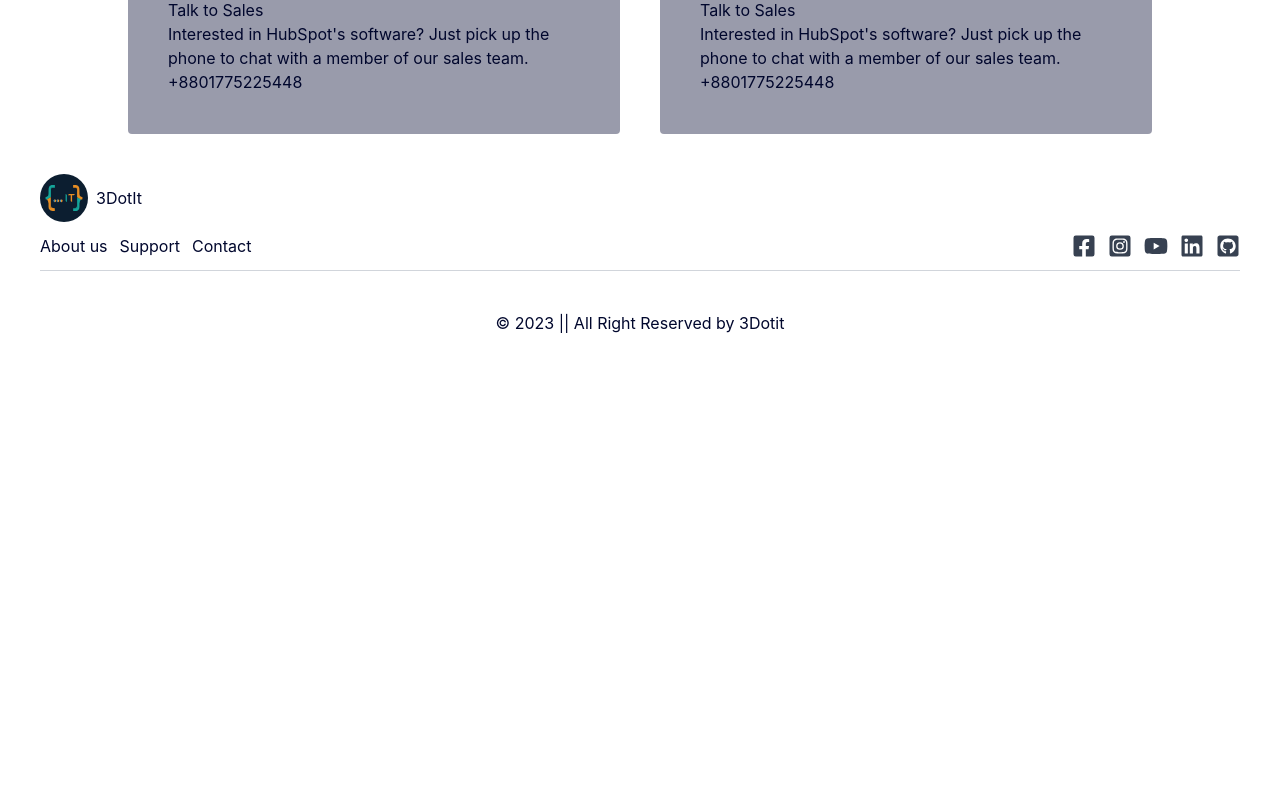
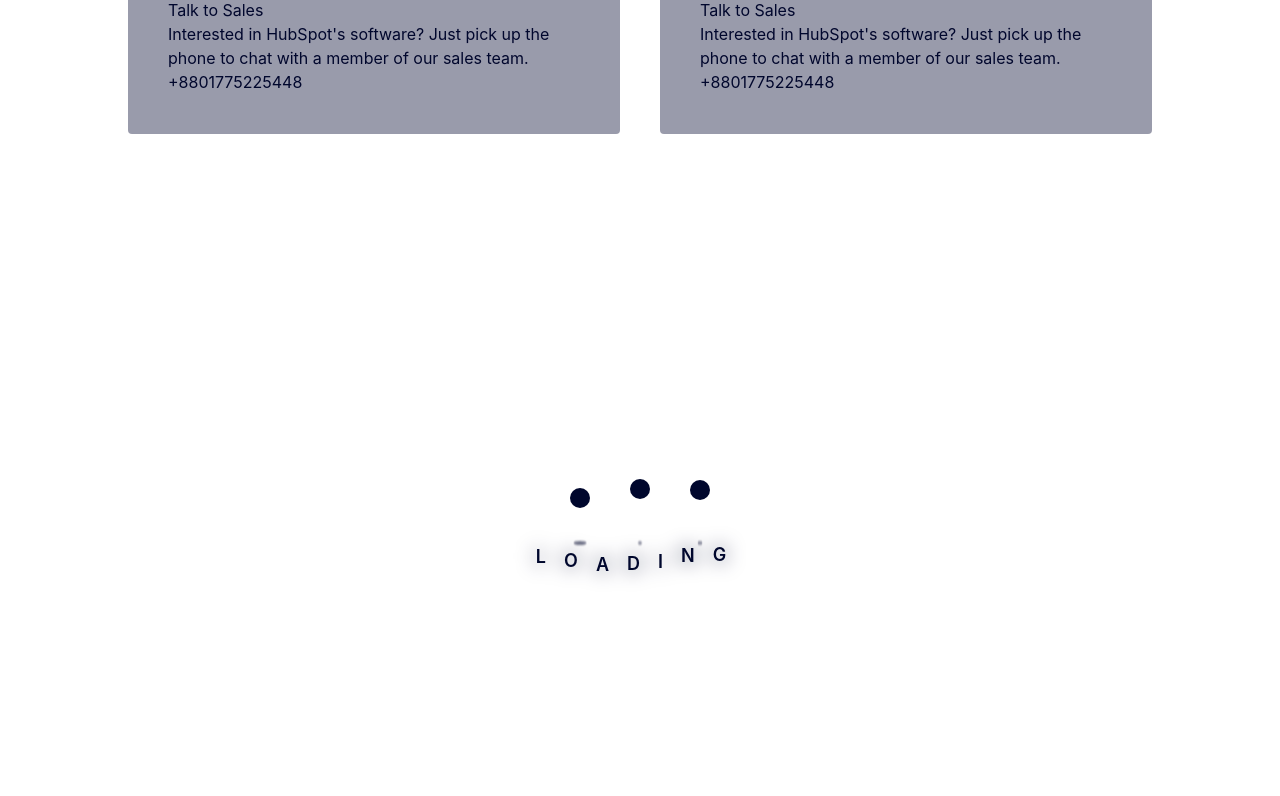
Before and after one commit to coderrabbi/3dotit, a Next.js app in the folder client/: page /contact in a window 1280 px wide. Shown: the part 704-1500 px from the top of the page. Before the commit the page ends 1119 px from the top, so only its background shows below. Built offline with nearby package versions, Linux system fonts and the light colour scheme.

Commit message:
loader added

```diff
--- a/client/components/Common/Contact/Contact.js
+++ b/client/components/Common/Contact/Contact.js
@@ -1,6 +1,7 @@
 import React from 'react';
 import PageTitle from '../PageTitle/PageTitle';
 import { FaPhoneVolume } from 'react-icons/fa';
+import Loader from '../Loader/Loader';
 const Contact = () => {
     return (
         <div className="dark:bg-primary bg-white">
@@ -37,6 +38,7 @@
                     <p>+8801775225448</p>
                 </div>
             </div>
+            <Loader />
         </div>
     );
 };
--- a/client/components/Common/Loader/Loader.js
+++ b/client/components/Common/Loader/Loader.js
@@ -1,17 +1,24 @@
 import React from 'react';
-
+import styles from '../../../styles/loader.module.css';
 const Loader = () => {
     return (
-        <div className="flex justify-center items-center h-screen bg-gray-300">
-            {/* <div class="flex space-x-2 animate-pulse">
-                <div class="w-3 h-3 bg-gray-500 rounded-full"></div>
-                <div class="w-3 h-3 bg-gray-500 rounded-full"></div>
-                <div class="w-3 h-3 bg-gray-500 rounded-full"></div>
-            </div> */}
-            <div class="snippet relative w-full" data-title=".dot-bricks">
-                <div class="stage">
-                    <div class="dot-bricks"></div>
-                </div>
+        <div className="flex justify-center items-center flex-col py-20 h-screen bg-transparent">
+            <div className={styles.wrapper}>
+                <div className={styles.circle}></div>
+                <div className={styles.circle}></div>
+                <div className={styles.circle}></div>
+                <div className={styles.shadow}></div>
+                <div className={styles.shadow}></div>
+                <div className={styles.shadow}></div>
+            </div>
+            <div className={styles.spinner}>
+                <span>L</span>
+                <span>O</span>
+                <span>A</span>
+                <span>D</span>
+                <span>I</span>
+                <span>N</span>
+                <span>G</span>
             </div>
         </div>
     );
--- a/client/pages/index.js
+++ b/client/pages/index.js
@@ -6,20 +6,20 @@
 
 export default function Home() {
     const [loading, setLoading] = useState(false);
-    // useEffect(() => {
-    //     Router.events.on('routeChangeStart', () => setLoading(true));
-    //     Router.events.on('routeChangeComplete', () => setLoading(false));
-    //     Router.events.on('routeChangeError', () => setLoading(false));
-    //     return () => {
-    //         Router.events.off('routeChangeStart', () => setLoading(true));
-    //         Router.events.off('routeChangeComplete', () => setLoading(false));
-    //         Router.events.off('routeChangeError', () => setLoading(false));
-    //     };
-    // }, [Router.events]);
+    useEffect(() => {
+        Router.events.on('routeChangeStart', () => setLoading(true));
+        Router.events.on('routeChangeComplete', () => setLoading(false));
+        Router.events.on('routeChangeError', () => setLoading(false));
+        return () => {
+            Router.events.off('routeChangeStart', () => setLoading(true));
+            Router.events.off('routeChangeComplete', () => setLoading(false));
+            Router.events.off('routeChangeError', () => setLoading(false));
+        };
+    }, [Router.events]);
     return (
         <div>
             <Head>
-                <title>Create Next App</title>
+                <title>3DotIt | A unique web solution</title>
                 <meta name="description" content="3DotIt a Digital web Service Provider" />
                 <link rel="icon" href="/assets/3dotit.svg" />
             </Head>
--- a/client/styles/globals.css
+++ b/client/styles/globals.css
@@ -203,7 +203,7 @@
     filter: blur(175px);
 }
 
-.embla {
+/* .embla {
     position: relative;
     background-color: #f7f7f7;
     padding: 20px;
@@ -330,7 +330,7 @@
 .embla__dot.is-selected:after {
     background-color: #1bcacd;
     opacity: 1;
-}
+} */
 
 .blue__gradient {
     background: linear-gradient(180deg, rgba(188, 165, 255, 0) 0%, #214d76 100%);
--- /dev/null
+++ b/client/styles/loader.module.css
@@ -0,0 +1,141 @@
+.wrapper {
+    width: 200px;
+    height: 60px;
+    position: relative;
+    z-index: 1;
+}
+
+.circle {
+    @apply dark:bg-white bg-primary;
+    width: 20px;
+    height: 20px;
+    position: absolute;
+    border-radius: 50%;
+    left: 15%;
+    transform-origin: 50%;
+    animation: circle7124 0.5s alternate infinite ease;
+}
+
+@keyframes circle7124 {
+    0% {
+        top: 60px;
+        height: 5px;
+        border-radius: 50px 50px 25px 25px;
+        transform: scaleX(1.7);
+    }
+
+    40% {
+        height: 20px;
+        border-radius: 50%;
+        transform: scaleX(1);
+    }
+
+    100% {
+        top: 0%;
+    }
+}
+
+.circle:nth-child(2) {
+    left: 45%;
+    animation-delay: 0.2s;
+}
+
+.circle:nth-child(3) {
+    left: auto;
+    right: 15%;
+    animation-delay: 0.3s;
+}
+
+.shadow {
+    @apply dark:bg-white bg-primary;
+    width: 20px;
+    height: 4px;
+    border-radius: 50%;
+    position: absolute;
+    top: 62px;
+    transform-origin: 50%;
+    z-index: -1;
+    left: 15%;
+    filter: blur(1px);
+    animation: shadow046 0.5s alternate infinite ease;
+}
+
+@keyframes shadow046 {
+    0% {
+        transform: scaleX(1.5);
+    }
+
+    40% {
+        transform: scaleX(1);
+        opacity: 0.7;
+    }
+
+    100% {
+        transform: scaleX(0.2);
+        opacity: 0.4;
+    }
+}
+
+.shadow:nth-child(4) {
+    left: 45%;
+    animation-delay: 0.2s;
+}
+
+.shadow:nth-child(5) {
+    left: auto;
+    right: 15%;
+    animation-delay: 0.3s;
+}
+.spinner {
+    @apply dark:text-white text-primary;
+    height: 50px;
+    width: max-content;
+    font-size: 18px;
+    font-weight: 600;
+    font-family: monospace;
+    letter-spacing: 1em;
+    filter: drop-shadow(0 0 10px);
+    display: flex;
+    justify-content: center;
+    align-items: center;
+}
+
+.spinner span {
+    @apply dark:text-white text-primary;
+    animation: loading6454 1.75s ease infinite;
+}
+
+.spinner span:nth-child(2) {
+    animation-delay: 0.25s;
+}
+
+.spinner span:nth-child(3) {
+    animation-delay: 0.5s;
+}
+
+.spinner span:nth-child(4) {
+    animation-delay: 0.75s;
+}
+
+.spinner span:nth-child(5) {
+    animation-delay: 1s;
+}
+
+.spinner span:nth-child(6) {
+    animation-delay: 1.25s;
+}
+
+.spinner span:nth-child(7) {
+    animation-delay: 1.5s;
+}
+
+@keyframes loading6454 {
+    0%,
+    100% {
+        transform: translateY(0);
+    }
+
+    50% {
+        transform: translateY(-10px);
+    }
+}
```
